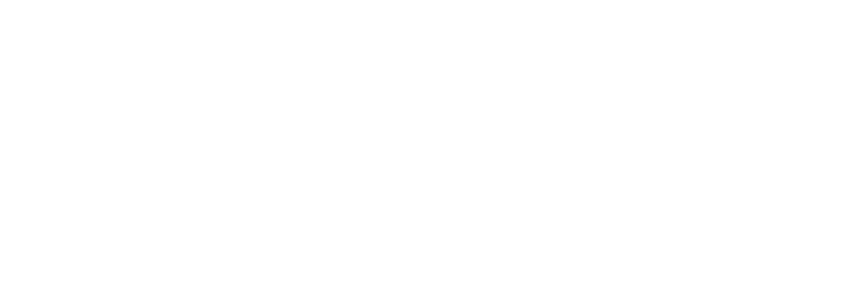
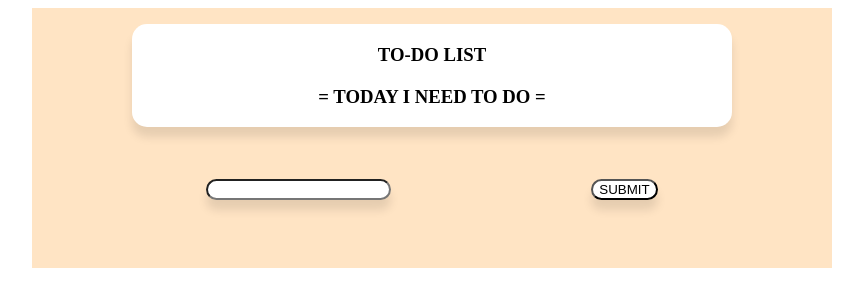
Before and after one commit to dts-kominfo-rea2a/challenge-08-vanteg, a website: page index.html in a window 1280 px wide. Shown: the whole page, without its empty margins (208-1071 px from the left). Drawn offline with Linux system fonts and the light colour scheme.

Commit message:
membuat sebuah dom di index untuk input todolist

```diff
--- a/index.html
+++ b/index.html
@@ -5,37 +5,99 @@
     <meta http-equiv="X-UA-Compatible" content="IE=edge" />
     <meta name="viewport" content="width=device-width, initial-scale=1.0" />
     <title>Challenge - DOM</title>
+    <style>
+      .nomargin {
+        width: auto;
+        margin: 0;
+      }
+
+      .container {
+        background-color: bisque;
+        padding: 0;
+        margin: auto;
+        display: flex;
+        flex-direction: column;
+        grid-template-rows: repeat(1, 1fr);
+        margin: 5px auto;
+        gap: 20px;
+        position: relative;
+        width: 100vh;
+        justify-content: center;
+      }
+      .card {
+        display: flex;
+        justify-content: center;
+        width: auto;
+        height: auto;
+        margin: 1rem 100px 1rem 100px;
+        border-radius: 15px;
+        position: center;
+        box-shadow: 0 10px 10px rgba(0, 0, 0, 0.1);
+        text-align: center;
+        background-color: white;
+      }
+      h3 {
+        margin-top: 20px;
+      }
+    </style>
   </head>
-  <body>
-    <div id="app">
+
+  <body class="normagin">
+    <div class="container" id="app">
       <!-- TODO: Buatlah sebuah header dengan id todo-title -->
-      <!-- TODO: Buatlah sebuah subtitle dengan id todo-subtitle -->
+      <div class="card" id="todo-title">
+        <!-- TODO: Buatlah sebuah subtitle dengan id todo-subtitle -->
+        <div>
+          <span>
+            <h3>TO-DO LIST</h3>
+          </span>
+          <span>
+            <h3>= TODAY I NEED TO DO =</h3>
+          </span>
+        </div>
+      </div>
 
       <!-- Section: input -->
       <!-- TODO: Buatlah sebuah input bertipe text dengan id todo-input -->
+      <section style="display: flex; justify-content: center">
+        <input class="card" type="text" id="todo-input" />
+        <button class="card" id="todo-submit">SUBMIT</button>
+      </section>
       <!-- TODO: Buatlah sebuah button dengan id todo-submit -->
 
       <!-- Section output -->
       <!-- TODO: Buatlah sebuah <ul> dengan id todo-output -->
+      <ul id="todo-output"></ul>
     </div>
 
     <!-- ! Untuk tantangan ini, script jangan diubah ke external js yah ! -->
     <script>
       // TODO: Deklarasi variable sesuai dengan kebutuhan di sini
-      let button;
-      let input;
-      let output;
+      let button = document.getElementById("todo-submit");
+      let input = document.getElementById("todo-input");
+      let output = document.getElementById("todo-output");
 
       // TODO: Buatlah sebuah fungsi dengan nama fnClickHandler
       // Fungsi yang digunakan untuk menambahkan tulisan
       // Jangan ubah cara deklarasi fungsinya, cukup isi saja
-      function fnClickHandler(toDoItem) {}
+      function fnClickHandler(toDoItem) {
+        let submit = document.createElement("li");
+        submit.appendChild(document.createTextNode(input.value));
+        output.appendChild(submit);
+        input.value = "";
+      }
 
       // TODO: register event onclick / addEventListener untuk button
       // akan menjalankan fungsi fnClickHandler
-
+      button.addEventListener("click", fnClickHandler);
       // TODO: register event onkeypress / addEventListener untuk input
       // sehingga saat di input ditekan enter akan menjalankan fungsi fnClickHandler juga
+      input.addEventListener("keypress", (event) => {
+        if (event.key === "Enter") {
+          event.preventDefault();
+          document.getElementById("todo-submit").click();
+        }
+      });
     </script>
   </body>
 </html>
```
